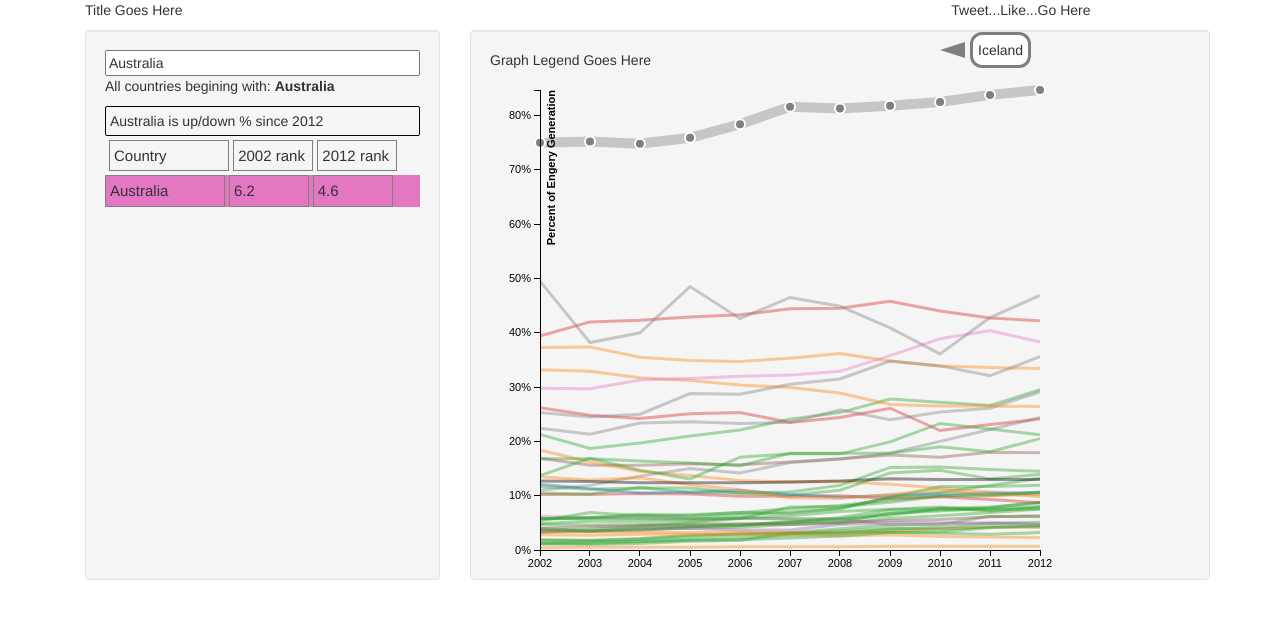
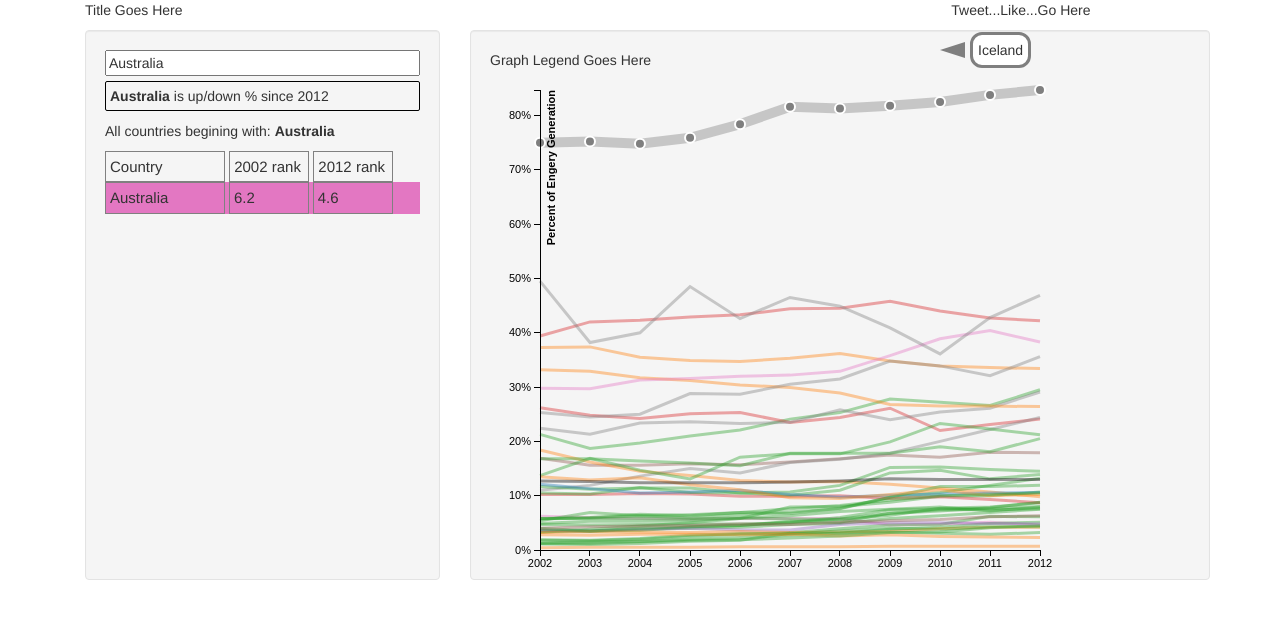
Before and after one commit to jkeohan/renewable_energy, a plain HTML site: page index.html in a window 1280 px wide. Both pictures are taken after a click on the element "Australia". Drawn offline with nearby package versions, Linux system fonts and the light colour scheme.

Commit message:
ng-show for matched record working

```diff
--- a/css/custom.css
+++ b/css/custom.css
@@ -1,5 +1,8 @@
 #side
 bar { height: 595px; border: 1px solid #ccc; margin-top: 10px; margin-bottom: 10px; }
+.search input{ margin-bottom:5px;}
+.search #sidebar-content #matched-record { margin-bottom:10px; border-radius: 50px}
+.search #sidebar-content .tableheader { padding:0px;}
 
 .well { height:550px; }
 
--- a/index.html
+++ b/index.html
@@ -43,8 +43,10 @@
 					    <input ng-model="query" placeholder="Search for country" autofocus>
 
 					    <div id="sidebar-content">
-					    	<p>All countries begining with: <strong>{{query}}</strong></p>
-					   	 	<div id="matched-record">{{query}} is up/down % since 2012</div>
+					    	<div id="matched-record"
+					    		ng-show="filtered.length == 1"><strong>{{filtered[0].Location}}</strong> is up/down % since 2012
+					    		</div>
+					   	 	<p id="all-countries">All countries begining with: <strong>{{query}}</strong></p>
 					   		 <div class="tableheader cell">
 						   		<div class="country cell">Country</div>
 						    	<div class="year cell">2002 rank</div>
@@ -52,7 +54,7 @@
 					  		</div><!-- col-md-4 -->
 					  		<div class="cf"></div>
 					      <ul class="countryList">
-							    <li class="country cf" ng-repeat="country in ssdata | filter: query">
+							    <li class="country cf" ng-repeat="country in filtered = (ssdata | filter:query)">
 							        <div class="info" style="fill-opacity:.3"
 							        	ng-style="{ 'background-color':'{{ country.color}}'}"
 												ng-click="choice($index)"
--- a/js/controllers.js
+++ b/js/controllers.js
@@ -1,9 +1,10 @@
 myApp.controller('ChartController', function($scope, $http) {
+
 
 	d3.csv('data/data_regions.csv', function(data) {
 		//$scope.data = data;
 
-		var colorScale = d3.scale.category10()
+		var colorScale = d3.scale.category10();
 
     var region = d3.set(data.map(function(d) { return d.Region } ) )
 				.values().filter(function(d) { return !(d == "World")}).sort(d3.acscending)
```
